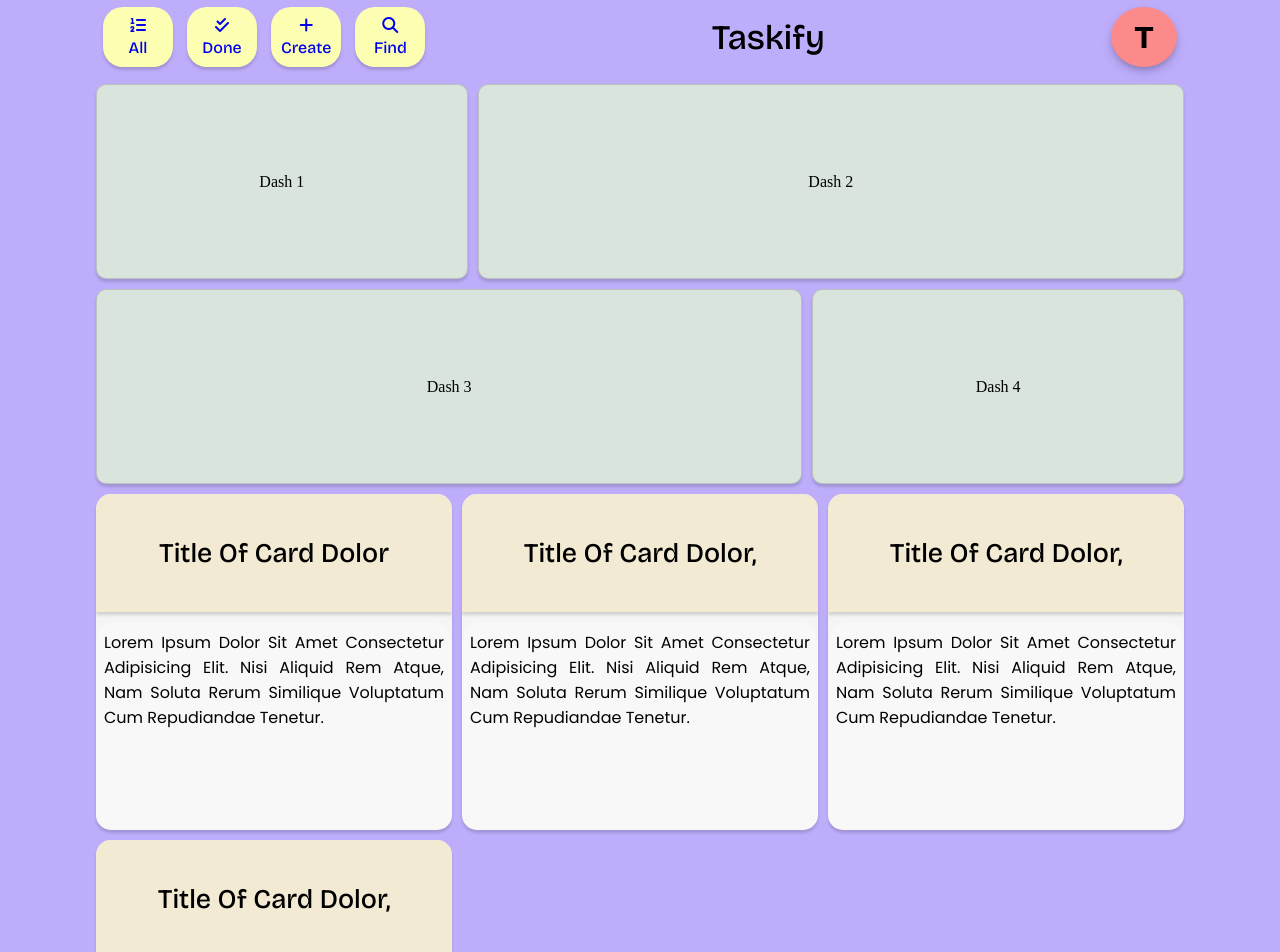
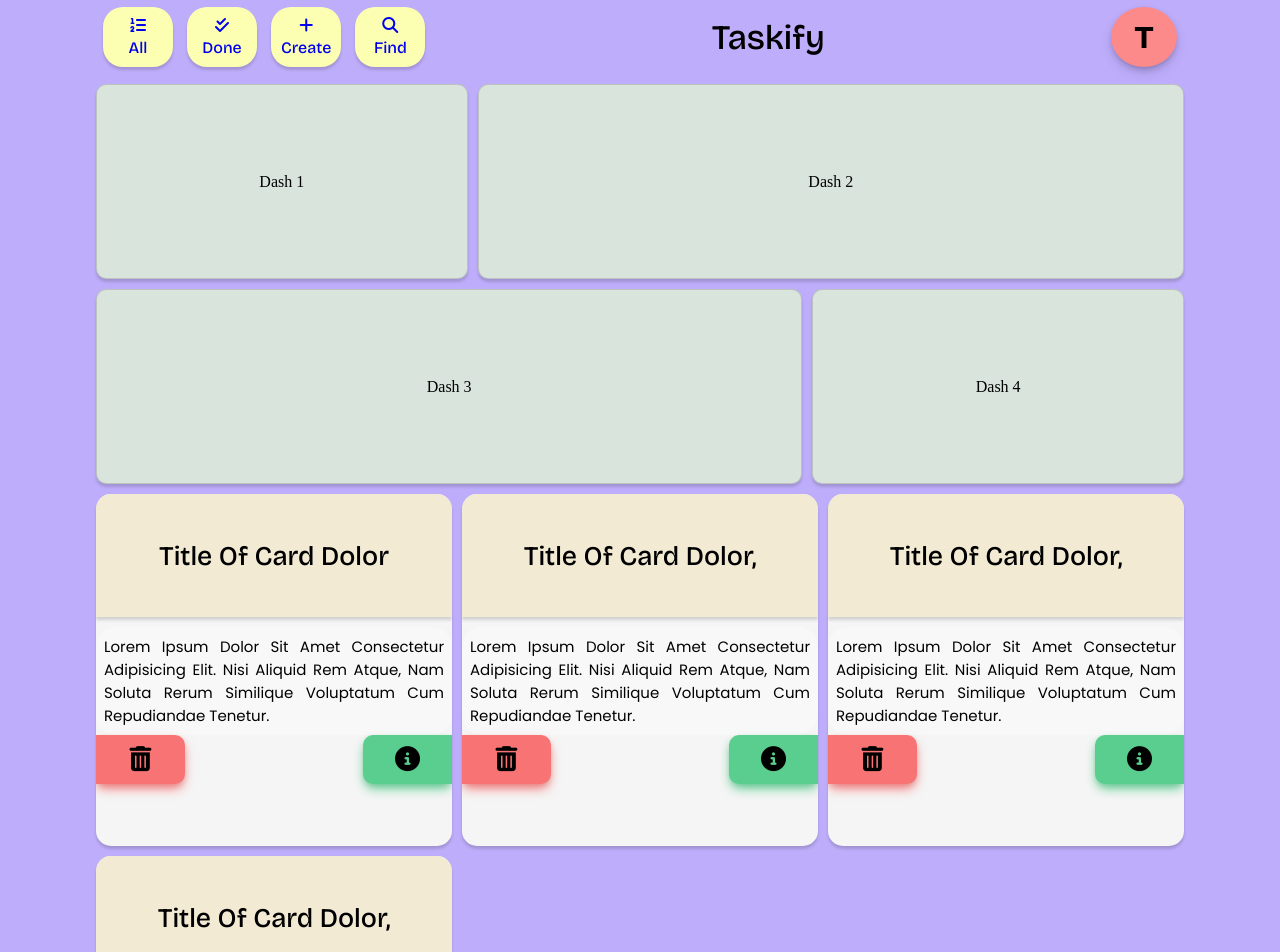
Before and after one commit to tahaali-dev/Taskifyclient, a React (Vite) app: page /dash in a window 1280 px wide. Shown: the top 952 px of the page. Built offline with nearby package versions, Linux system fonts and the light colour scheme.

Commit message:
some fix

```diff
--- a/src/Components/Card/Card.css
+++ b/src/Components/Card/Card.css
@@ -7,7 +7,7 @@
 }
 .card {
   /* border: 1px solid green; */
-  height: 42vh;
+  height: 44vh;
   border-radius: 15px;
   display: flex;
   flex-direction: column;
@@ -30,8 +30,11 @@
   box-shadow: rgba(0, 0, 0, 0.15) 0px 3px 3px 0px;
   text-transform: capitalize;
 }
-.desc {
+.card .desc {
+  /* border: 1px solid; */
+  min-height: 0%;
   padding: 8px;
+  font-size: 15px;
   font-family: var(--pop);
   text-align: justify;
   text-transform: capitalize;
@@ -41,7 +44,8 @@
   display: flex;
   justify-content: space-between;
 }
-.bottom-card .delete {
+.bottom-card .deletei {
+  /* border: 1px solid; */
   font-size: 25px;
   padding: 12px;
   width: 25%;
@@ -53,7 +57,7 @@
   rgba(0, 0, 0, 0.3) 0px 3px 7px -3px;
   transition: 0.3s ease-in-out;
 }
-.delete:hover{
+.deletei:hover{
     background-color: #FF1E00;
     color: white;
     transition: 0.3s ease-in-out;
@@ -86,4 +90,5 @@
   .card {
     height: 47vh;
   }
+
 }
--- a/src/Components/Card/Card.jsx
+++ b/src/Components/Card/Card.jsx
@@ -25,7 +25,7 @@ const Card = () => {
         </div>
 
         <div className="bottom-card">
-          <i className="fa-solid fa-trash-can delete"></i>
+        <i class="fa-solid fa-trash-can deletei"></i>
           <div className="readmore" onClick={() => SingleTaskHandle()}>
             <i className="fa-solid fa-circle-info"></i>
           </div>
@@ -45,7 +45,7 @@ const Card = () => {
         </div>
 
         <div className="bottom-card">
-          <i className="fa-solid fa-trash-can delete"></i>
+          <i className="fa-solid fa-trash-can deletei"></i>
           <div className="readmore" onClick={() => SingleTaskHandle()}>
             <i className="fa-solid fa-circle-info"></i>
           </div>
@@ -65,7 +65,7 @@ const Card = () => {
         </div>
 
         <div className="bottom-card">
-          <i className="fa-solid fa-trash-can delete"></i>
+          <i className="fa-solid fa-trash-can deletei"></i>
           <div className="readmore">
             <i className="fa-solid fa-circle-info"></i>
           </div>
@@ -85,7 +85,8 @@ const Card = () => {
         </div>
 
         <div className="bottom-card">
-          <i className="fa-solid fa-trash-can delete"></i>
+        <i className="fa-solid fa-trash-can deletei"></i>
+
           <div className="readmore">
             <i className="fa-solid fa-circle-info"></i>
           </div>
--- a/src/Pages/SingleTask/SingleTask.css
+++ b/src/Pages/SingleTask/SingleTask.css
@@ -42,6 +42,9 @@
   min-height: 50vh;
   background-color: rgba(255, 255, 255, 0.274);
   border-radius: 20px;
+  padding: 10px;
+  text-align: justify;
+  font-family: var(--pop);
 }
 
 .button-cont {
```
